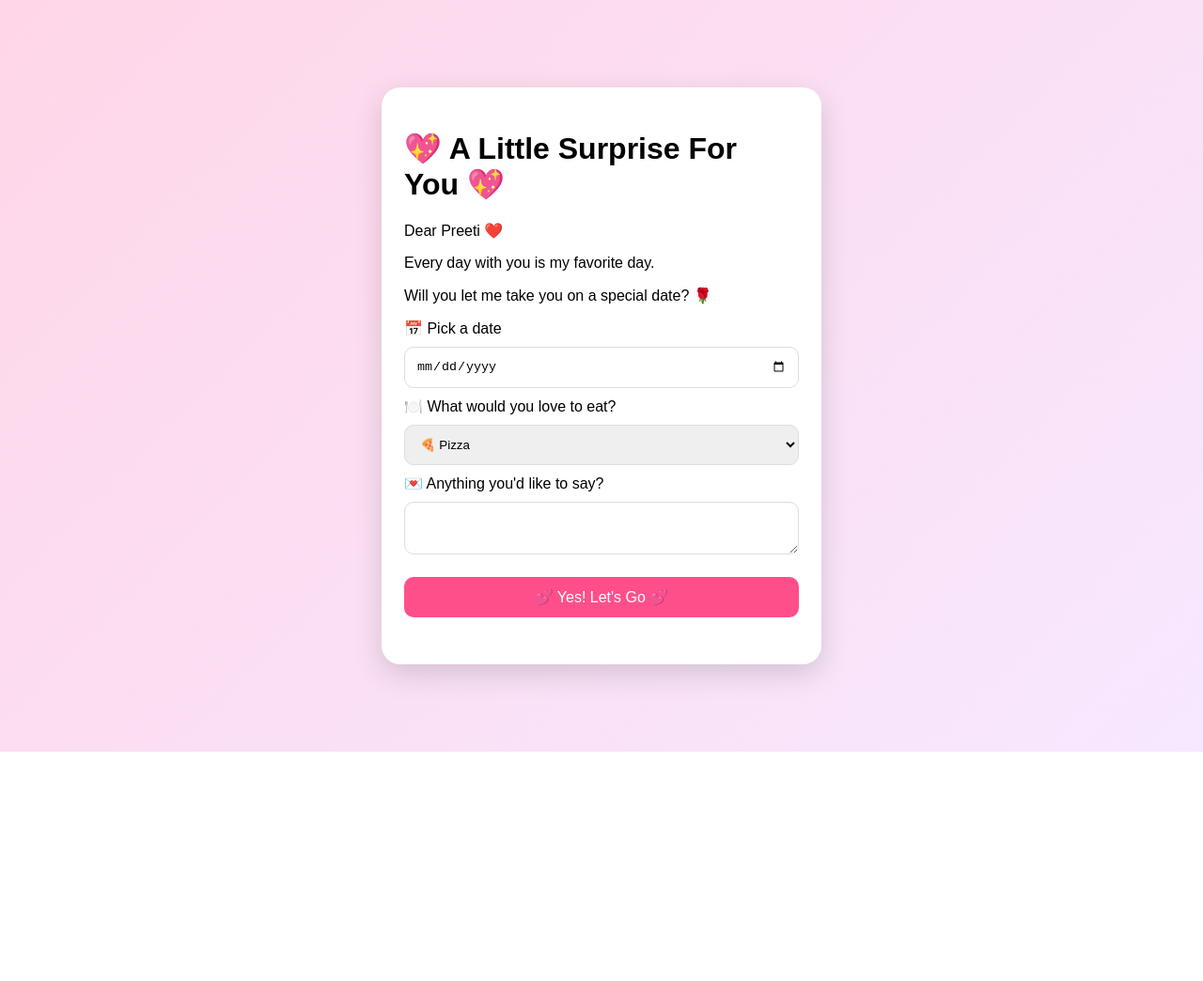
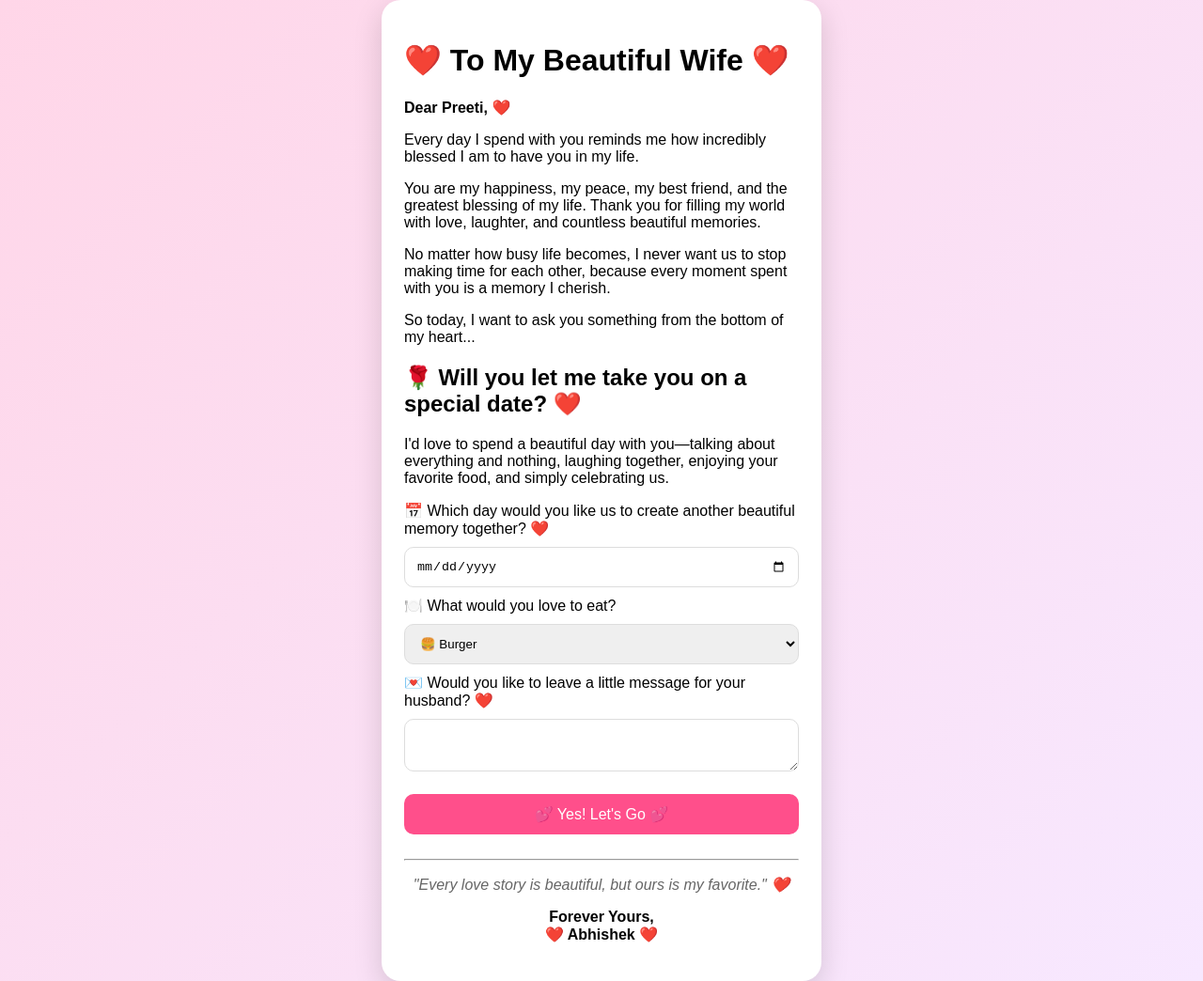
Before and after one commit to creatormishraabhi-bot/Our-date, a plain HTML site: page index.html in a window 1280 px wide. Shown: the whole page at 94% size. Before the commit the page ends 800 px from the top, so only its background shows below. Drawn offline with nearby package versions, Linux system fonts and the light colour scheme.

Commit message:
Update index.html

```diff
--- a/index.html
+++ b/index.html
@@ -11,30 +11,47 @@
 <body>
 <div class="hearts"></div>
 <div class="card">
-<h1>💖 A Little Surprise For You 💖</h1>
-<p>Dear Preeti ❤️</p>
-<p>Every day with you is my favorite day.</p>
-<p>Will you let me take you on a special date? 🌹</p>
+<h1>❤️ To My Beautiful Wife ❤️</h1>
+<p><strong>Dear Preeti, ❤️</strong></p>
 
-<label>📅 Pick a date</label>
+<p>Every day I spend with you reminds me how incredibly blessed I am to have you in my life.</p>
+<p>You are my happiness, my peace, my best friend, and the greatest blessing of my life. Thank you for filling my world with love, laughter, and countless beautiful memories.</p>
+<p>No matter how busy life becomes, I never want us to stop making time for each other, because every moment spent with you is a memory I cherish.</p>
+<p>So today, I want to ask you something from the bottom of my heart...</p>
+<h2>🌹 Will you let me take you on a special date? ❤️</h2>
+<p>I'd love to spend a beautiful day with you—talking about everything and nothing, laughing together, enjoying your favorite food, and simply celebrating us.</p>
+
+<label>📅 Which day would you like us to create another beautiful memory together? ❤️</label>
 <input type="date" id="date">
 
 <label>🍽️ What would you love to eat?</label>
 <select id="food">
-<option>🍕 Pizza</option>
-<option>🍛 Biryani</option>
+
 <option>🍔 Burger</option>
 <option>🍝 Pasta</option>
-<option>🍣 Sushi</option>
+<option>🍕 Pizza</option>
+<option>🍜 Chinese</option>
+<option>🍛 North Indian</option>
+<option>🥞 South Indian</option>
 <option>🍦 Ice Cream</option>
 <option>✨ Surprise Me</option>
 </select>
 
-<label>💌 Anything you'd like to say?</label>
+<label>💌 Would you like to leave a little message for your husband? ❤️</label>
 <textarea id="msg"></textarea>
 
 <button onclick="sendMail()">💕 Yes! Let's Go 💕</button>
 <p id="status"></p>
+  <hr>
+
+<p style="text-align:center;color:#666;font-style:italic;">
+"Every love story is beautiful, but ours is my favorite." ❤️
+</p>
+
+<p style="text-align:center;font-weight:bold;">
+Forever Yours,<br>
+❤️ Abhishek ❤️
+</p>
 </div>
 <script src="script.js"></script>
 </body>
```
